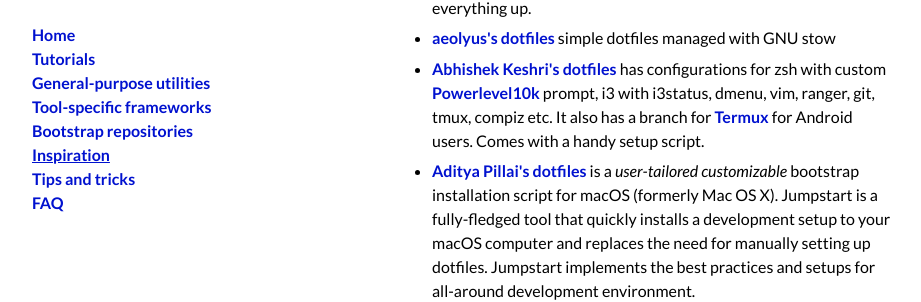
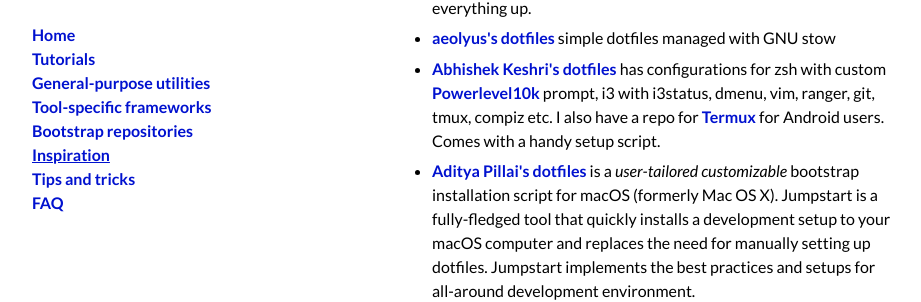
Before and after one commit to dotfiles/dotfiles.github.com, a Jekyll site: the page built from inspiration.md, in a window 1280 px wide and 900 px high, scrolled down 2081 px. Shown: the part 177-479 px from the top of the window, without its empty margins (178-1099 px from the left). Built offline with Jekyll 4.4.1, drawn with Linux system fonts in a browser that asks for light colours; comment, search, counter and statistics services are not loaded.

Commit message:
Update Termux dotfiles repo link.

```diff
--- a/_data/inspiration.yml
+++ b/_data/inspiration.yml
@@ -4,8 +4,7 @@
 - forks: 7
   name: Abhishek Keshri
   notes: has configurations for zsh with custom [Powerlevel10k](https://github.com/romkatv/powerlevel10k)
-    prompt, i3 with i3status, dmenu, vim, ranger, git, tmux, compiz etc. It also has
-    a branch for [Termux](https://github.com/termux/termux-app) for Android users.
+    prompt, i3 with i3status, dmenu, vim, ranger, git, tmux, compiz etc. I also have a repo for [Termux](https://github.com/2kabhishek/Oh-My-Termux) for Android users.
     Comes with a handy setup script.
   stars: 39
   url: https://github.com/2kabhishek/Dotfiles
```
